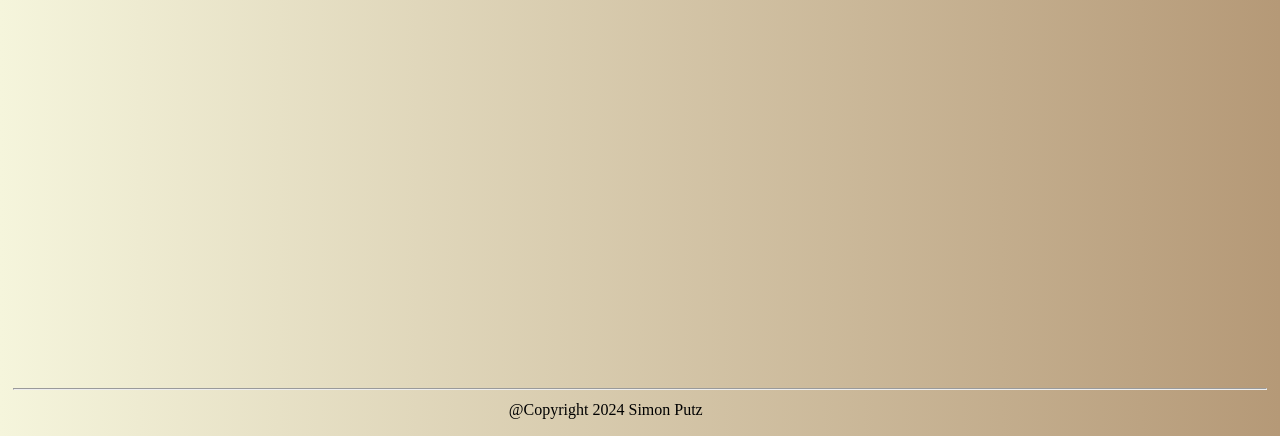
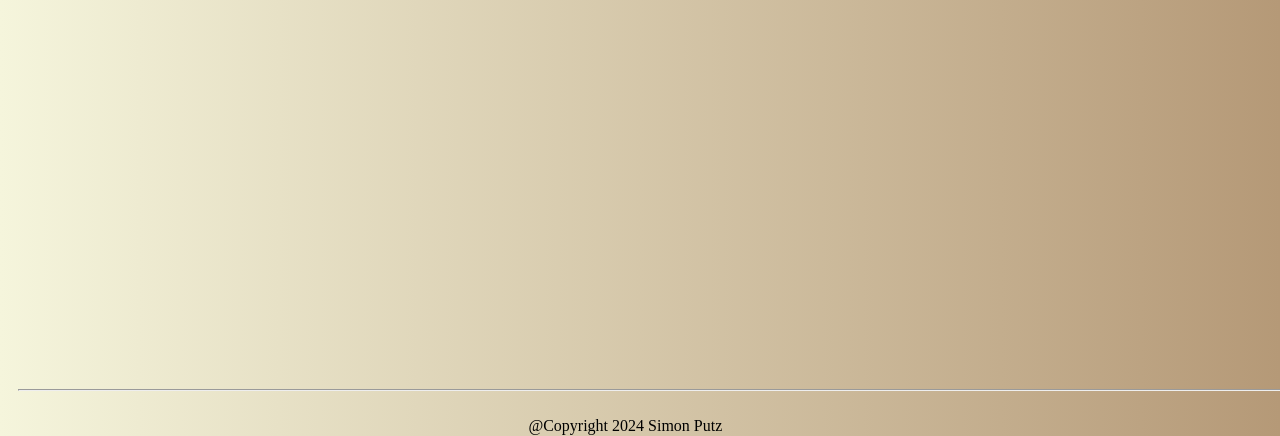
Before and after one commit to s-putz/sputz, a website: page index.html in a window 1280 px wide. Shown: the part 364-800 px from the top of the page. Drawn offline with Linux system fonts and the light colour scheme.

Commit message:
overflow on about page

```diff
--- a/Styles/style.css
+++ b/Styles/style.css
@@ -10,14 +10,16 @@ body{
     background: linear-gradient(to left, #b59977, beige) no-repeat fixed;
     margin-left: 1%;
     margin-right: 1%;
+    margin-bottom: 50px;
 }
 
 footer{
     overflow-x: hidden;
-    position: absolute;
-    bottom: 2%;
-    width: 98%;
-    height: 5%;
+    position: fixed;
+    padding: 5px;
+    bottom: 0;
+    width: 100%;
+    height: 50px;
 }
 
 h1{
@@ -82,6 +84,7 @@ a {
     z-index: 99;
 }
 
+
 .copyright{
     position: absolute;
     right: 45%;
```
Also changed, not shown: index.html (+1 -0 lines).
